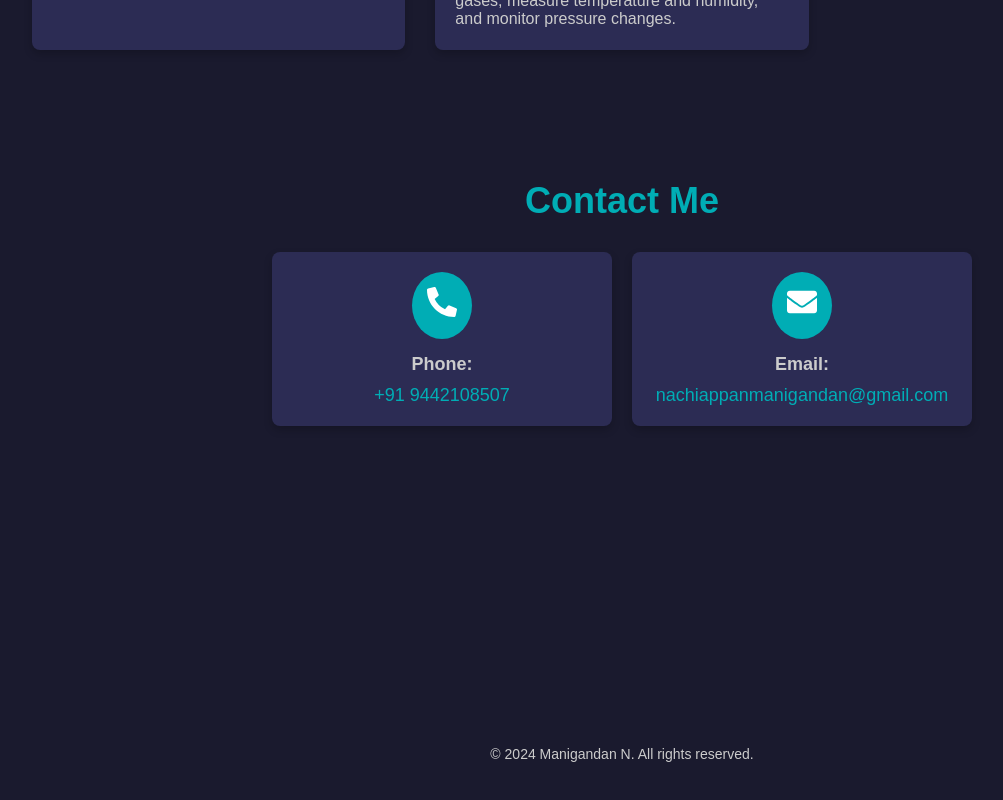
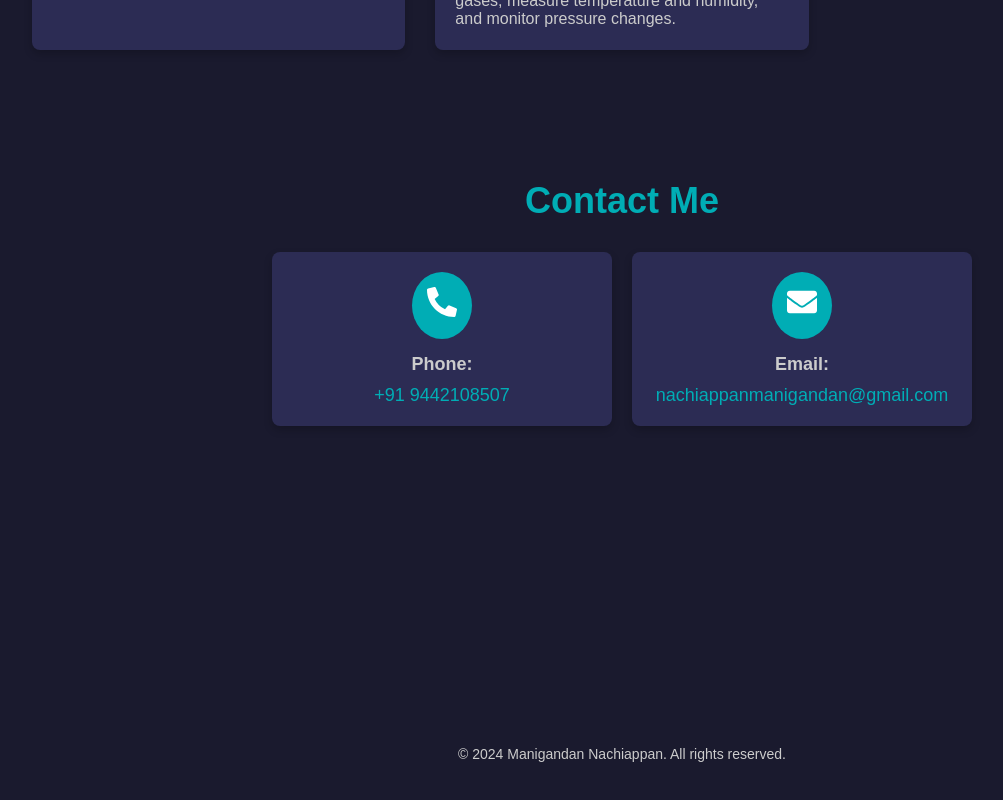
Before and after one commit to manigandan-2003/Portfolio, a React (Vite) app: page / in a window 1280 px wide. Shown: the part 3202-4002 px from the top of the page, without its empty margins (18-1021 px from the left). Built offline with nearby package versions, Linux system fonts and the light colour scheme.

Commit message:
Update Contact.jsx

```diff
--- a/src/components/Contact.jsx
+++ b/src/components/Contact.jsx
@@ -74,7 +74,7 @@ const Contact = () => {
         transition={{ duration: 0.5, delay: 0.4 }}
         viewport={{ once: false }}
       >
-        <p>&copy; {new Date().getFullYear()} Manigandan N. All rights reserved.</p>
+        <p>&copy; {new Date().getFullYear()} Manigandan Nachiappan. All rights reserved.</p>
       </motion.footer>
     </div>
   );
```
